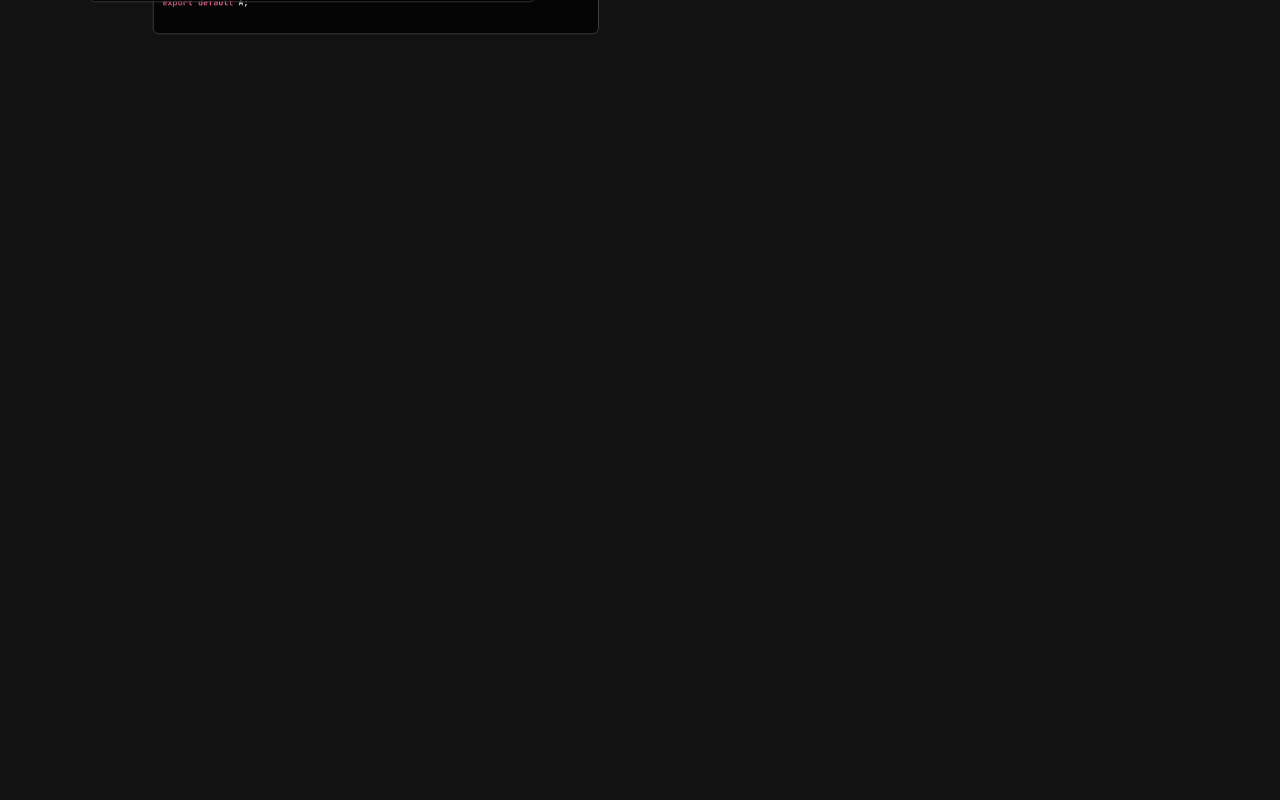
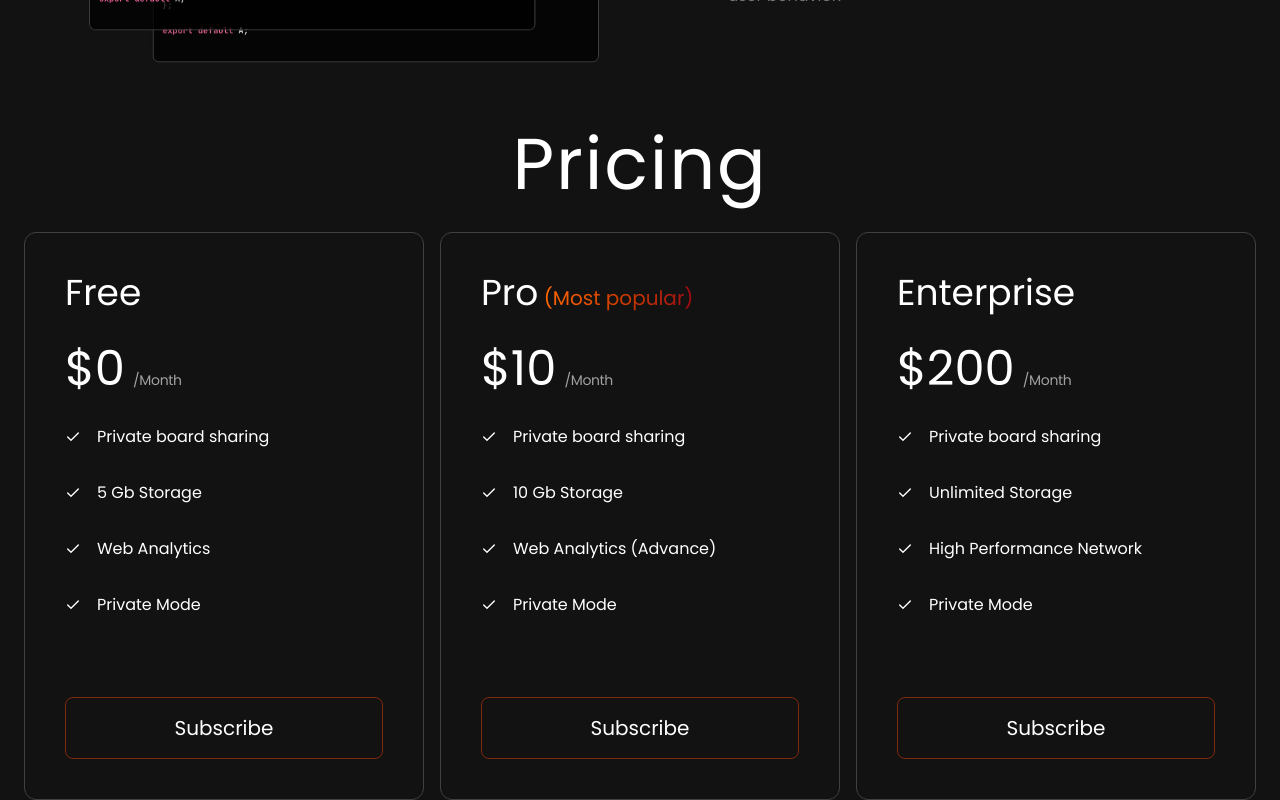
Before and after one commit to yuriipodria/virtualr_landing, a React (Vite) app: page / in a window 1280 px wide. Shown: the part 2240-3040 px from the top of the page. Before the commit the page ends 2300 px from the top, so only its background shows below. Built offline with nearby package versions, Linux system fonts and the light colour scheme.

Commit message:
add pricing section

```diff
--- a/src/App.tsx
+++ b/src/App.tsx
@@ -1,6 +1,7 @@
 import FeaturesSection from "./components/FeaturesSection";
 import Header from "./components/Header";
 import HeroSection from "./components/HeroSection";
+import PricingSection from "./components/PricingSection";
 import WorkflowSection from "./components/WorkflowSection";
 import "./index.css";
 
@@ -19,6 +20,8 @@ function App() {
 
       <main className="main-container">
         <WorkflowSection />
+
+        <PricingSection />
       </main>
     </>
   );
--- a/src/components/FeaturesSection.tsx
+++ b/src/components/FeaturesSection.tsx
@@ -1,7 +1,7 @@
 import { features } from "../constants";
 const FeaturesSection = () => {
   return (
-    <section className="relative mt-20">
+    <section className="relative mt-20" id="features-section">
       <div className="text-center">
         <span className="rounded-full bg-neutral-900 px-2 py-1 text-sm font-medium text-orange-500 uppercase">
           Features
--- a/src/components/HeroSection.tsx
+++ b/src/components/HeroSection.tsx
@@ -1,8 +1,9 @@
 const HeroSection = () => {
   return (
     <section className="mt-6 flex flex-col items-center gap-10 lg:mt-20">
-      <h1 className="text-center text-4xl tracking-wide sm:text-6xl lg:text-7xl">
-        VirtualR build tools <span className="gradient-text">for developers</span>
+      <h1 className="heading-primary">
+        VirtualR build tools{" "}
+        <span className="gradient-text">for developers</span>
       </h1>
 
       <p className="max-w-4xl text-center text-lg text-neutral-500">
--- /dev/null
+++ b/src/components/PricingSection.tsx
@@ -0,0 +1,58 @@
+import { Check } from "lucide-react";
+import { pricingOptions } from "../constants";
+
+const PricingSection = () => {
+  return (
+    <section className="mt-20 lg:mt-10" id="pricing-section">
+      <h1 className="heading-primary">Pricing</h1>
+
+      <div className="mt-8 flex flex-col items-center justify-between gap-8 lg:flex-row lg:gap-4">
+        {pricingOptions.map((item) => (
+          <div
+            key={item.title}
+            className="w-3/4 flex-1 rounded-xl border border-neutral-700 p-10 lg:w-auto lg:whitespace-nowrap"
+          >
+            <h2 className="text-4xl">
+              {item.title}
+
+              {item.title === "Pro" && (
+                <span className="gradient-text text-xl"> (Most popular)</span>
+              )}
+            </h2>
+
+            <h2 className="mt-8 text-5xl">
+              <span className="mr-2">{item.price}</span>
+
+              <span className="text-sm tracking-tight text-neutral-400">
+                /Month
+              </span>
+            </h2>
+
+            <ul className="mt-8 flex flex-col gap-8">
+              {item.features.map((feature) => (
+                <li key={feature} className="flex items-center gap-4">
+                  <div className="flex h-4 w-4 items-center justify-center">
+                    <Check />
+                  </div>
+
+                  {feature}
+                </li>
+              ))}
+            </ul>
+
+            <button
+              className="mt-20 w-full cursor-pointer rounded-lg border border-orange-900 p-4 text-xl transition hover:bg-orange-900"
+              onClick={() => {
+                alert("You’re being redirected to the subscription page");
+              }}
+            >
+              Subscribe
+            </button>
+          </div>
+        ))}
+      </div>
+    </section>
+  );
+};
+
+export default PricingSection;
--- a/src/components/WorkflowSection.tsx
+++ b/src/components/WorkflowSection.tsx
@@ -3,21 +3,21 @@ import { checklistItems } from "../constants";
 
 const WorkflowSection = () => {
   return (
-    <section className="mt-20">
-      <h2 className="text-center text-3xl tracking-wide sm:text-5xl lg:text-6xl">
+    <section className="mt-20" id="workflow-section">
+      <h2 className="heading-primary">
         Accelerate Your <span className="gradient-text">Coding flow</span>
       </h2>
 
-      <div className="mt-6 flex gap-8">
+      <div className="mt-10 flex flex-col gap-8 lg:flex-row">
         <img
           src="/src/assets/code.jpg"
           alt="code"
-          className="w-full lg:w-1/2"
+          className="w-full object-cover lg:w-1/2"
         />
 
         <ul className="mt-10 flex flex-col gap-12">
           {checklistItems.map((item) => (
-            <li key={item.title} className="flex gap-4">
+            <li key={item.title} className="flex justify-center gap-4">
               <div className="flex h-10 w-10 items-center justify-center rounded-full border-green-400 bg-neutral-900 p-2 text-green-400">
                 <CheckCircle2 />
               </div>
--- a/src/constants/index.tsx
+++ b/src/constants/index.tsx
@@ -13,10 +13,10 @@ import user5 from "../assets/profile-pictures/user5.jpg";
 import user6 from "../assets/profile-pictures/user6.jpg";
 
 export const navItems = [
-  { label: "Features", href: "#" },
-  { label: "Workflow", href: "#" },
-  { label: "Pricing", href: "#" },
-  { label: "Testimonials", href: "#" },
+  { label: "Features", href: "#features-section" },
+  { label: "Workflow", href: "#workflow-section" },
+  { label: "Pricing", href: "#pricing-section" },
+  { label: "Testimonials", href: "#testimonials-section" },
 ];
 
 export const testimonials = [
--- a/src/index.css
+++ b/src/index.css
@@ -15,4 +15,8 @@
   .gradient-text {
     @apply bg-linear-to-r from-orange-500 to-red-800 bg-clip-text text-transparent;
   }
+
+  .heading-primary {
+    @apply text-center text-4xl tracking-wide sm:text-6xl lg:text-7xl;
+  }
 }
```
